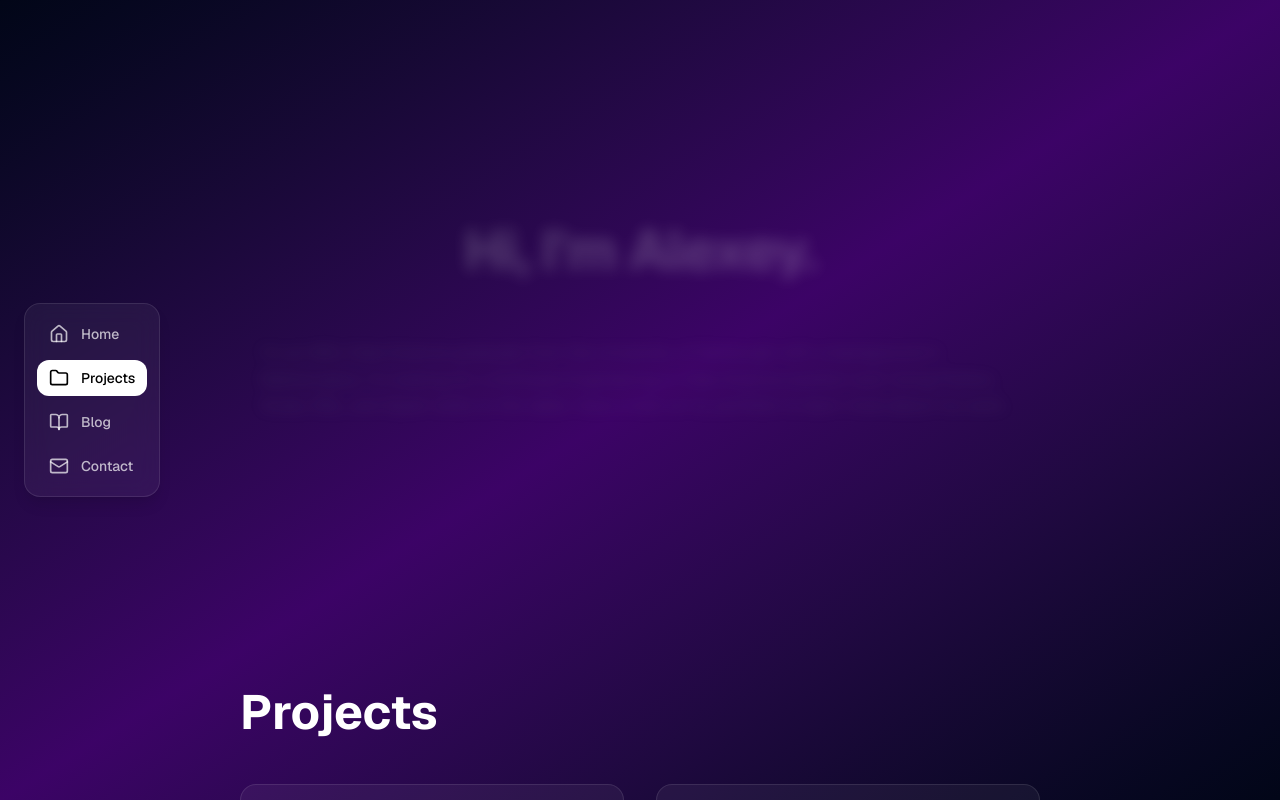
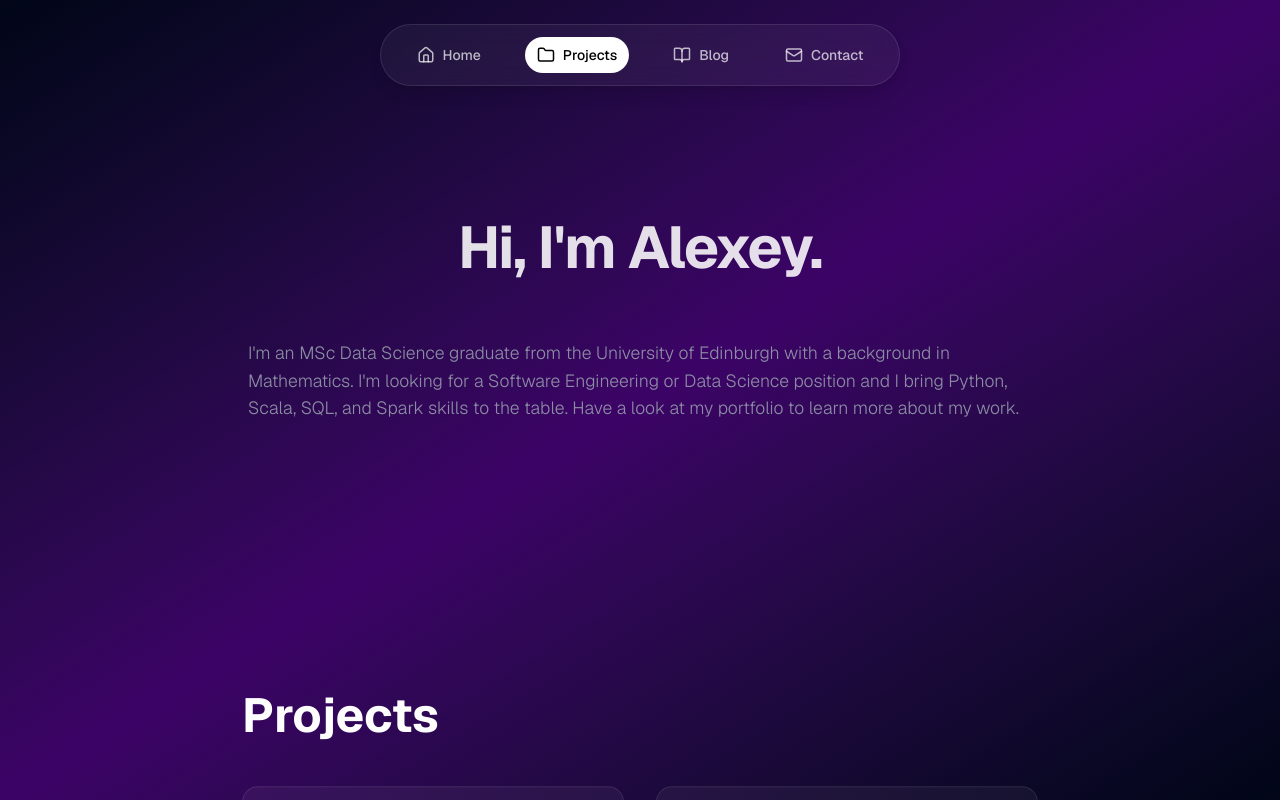
Before and after one commit to AlexeyDronov/portfolio, a Next.js app: page / in a window 1280 px wide. Shown: the top 802 px of the page. Built offline with nearby package versions, Linux system fonts and the light colour scheme.

Commit message:
UI/UX improvements

```diff
--- a/app/components/ClientHome.tsx
+++ b/app/components/ClientHome.tsx
@@ -19,53 +19,140 @@ interface ClientHomeProps {
 
 export default function ClientHome({ posts }: ClientHomeProps) {
     const [activeSection, setActiveSection] = useState("hero");
-    const baseSectionClasses = "flex min-h-[80vh] w-full flex-col justify-center px-6 md:px-12 py-12 transition-all duration-700";
+    const [sidebarState, setSidebarState] = useState({ mode: "full" as "full" | "icon", visible: true });
+    const [showTopNav, setShowTopNav] = useState(true);
+    const [sectionStyles, setSectionStyles] = useState<Record<string, { opacity: number; scale: number }>>({});
+
+    const baseSectionClasses = "flex min-h-[80vh] w-full flex-col justify-center px-6 md:px-12 py-12 transition-all duration-100 ease-out";
+
+    useEffect(() => {
+        const handleResize = () => {
+            const width = window.innerWidth;
+            const contentWidth = Math.min(width, 896); // max-w-4xl = 56rem = 896px
+            const spaceLeft = (width - contentWidth) / 2;
+
+            // Sidebar widths (approximate)
+            const fullSidebarWidth = 220; // w-48 + padding/gap
+            const iconSidebarWidth = 80;  // w-fit (icon) + padding
+
+            if (spaceLeft < iconSidebarWidth) {
+                setSidebarState({ mode: "icon", visible: false });
+            } else if (spaceLeft < fullSidebarWidth) {
+                setSidebarState({ mode: "icon", visible: true });
+            } else {
+                setSidebarState({ mode: "full", visible: true });
+            }
+        };
+
+        handleResize(); // Initial check
+        window.addEventListener("resize", handleResize);
+        return () => window.removeEventListener("resize", handleResize);
+    }, []);
 
     useEffect(() => {
         const handleScroll = () => {
+            const scrollY = window.scrollY;
+            const viewportHeight = window.innerHeight;
+            const viewportCenter = scrollY + viewportHeight / 2;
+
+            // TopNav visibility logic
+            // Hide TopNav later, but ensure it's gone before projects
+            setShowTopNav(scrollY < viewportHeight * 0.3);
+
+            // Sidebar visibility logic
+            // Show sidebar later, ensuring we are well into the transition
+            const showSidebar = scrollY > viewportHeight * 0.55;
+            setSidebarState(prev => ({ ...prev, visible: showSidebar }));
+
+            // Active section logic
             const sections = navItems.map(item => item.id);
-            const scrollPosition = window.scrollY + window.innerHeight / 3;
+            let currentSection = "hero";
+            const newSectionStyles: Record<string, { opacity: number; scale: number }> = {};
 
-            let currentSection = "hero";
             for (const sectionId of sections) {
                 const element = document.getElementById(sectionId);
-                if (element && element.offsetTop <= scrollPosition) {
-                    currentSection = sectionId;
+                if (element) {
+                    const rect = element.getBoundingClientRect();
+                    const elementCenter = rect.top + window.scrollY + rect.height / 2;
+                    const distance = Math.abs(viewportCenter - elementCenter);
+
+                    // Calculate opacity and scale based on distance
+                    // Relaxed transition: wider range of full opacity
+                    const normalizedDistance = Math.min(distance / viewportHeight, 1);
+
+                    // Opacity: 1 at center, stays 1 for a bit, then fades to 0.4
+                    // Using a power curve to keep it visible longer
+                    const opacity = Math.max(1 - Math.pow(normalizedDistance, 2) * 0.8, 0.4);
+
+                    // Scale: 1 at center, 0.95 at edges (subtle)
+                    const scale = Math.max(1 - normalizedDistance * 0.05, 0.95);
+
+                    newSectionStyles[sectionId] = { opacity, scale };
+
+                    if (element.offsetTop <= scrollY + viewportHeight / 3) {
+                        currentSection = sectionId;
+                    }
                 }
             }
 
             setActiveSection(currentSection);
+            setSectionStyles(newSectionStyles);
         };
 
         window.addEventListener("scroll", handleScroll);
+        handleScroll(); // Initial check
         return () => window.removeEventListener("scroll", handleScroll);
     }, []);
 
-    const getSectionStyle = (id: string) => {
-        return activeSection === id ? "opacity-100 blur-none scale-100" : "opacity-20 blur-sm scale-95";
-    };
+    return (
+        <div className="relative flex min-h-screen w-full flex-col font-sans text-white items-center overflow-x-hidden">
+            <Pattern />
+            <TopNav activeSection={activeSection} visible={showTopNav} />
+            <Sidebar activeSection={activeSection} mode={sidebarState.mode} visible={sidebarState.visible} />
 
-    return (
-        <div className="relative flex min-h-screen w-full flex-col font-sans text-white items-center">
-            <Pattern />
-            <TopNav activeSection={activeSection} />
-            <Sidebar activeSection={activeSection} />
-
-            <main className="flex w-6xl max-w-4xl flex-col items-center">
-                <section id="hero" className={`${baseSectionClasses} ${getSectionStyle("hero")}`}>
+            <main className="flex w-full max-w-4xl flex-col items-center z-10">
+                <section
+                    id="hero"
+                    className={baseSectionClasses}
+                    style={{
+                        opacity: sectionStyles["hero"]?.opacity ?? 1,
+                        transform: `scale(${sectionStyles["hero"]?.scale ?? 1})`
+                    }}
+                >
                     <Hero />
                     <About />
                 </section>
 
-                <section id="projects" className={`${baseSectionClasses} ${getSectionStyle("projects")}`}>
+                <section
+                    id="projects"
+                    className={baseSectionClasses}
+                    style={{
+                        opacity: sectionStyles["projects"]?.opacity ?? 0.2,
+                        transform: `scale(${sectionStyles["projects"]?.scale ?? 0.9})`
+                    }}
+                >
                     <Projects />
                 </section>
 
-                <section id="blog" className={`${baseSectionClasses} ${getSectionStyle("blog")}`}>
+                <section
+                    id="blog"
+                    className={baseSectionClasses}
+                    style={{
+                        opacity: sectionStyles["blog"]?.opacity ?? 0.2,
+                        transform: `scale(${sectionStyles["blog"]?.scale ?? 0.9})`
+                    }}
+                >
                     <Blog posts={posts} />
                 </section>
 
-                <section id="contact" className={`${baseSectionClasses} ${getSectionStyle("contact")}`}>
+                <section
+                    id="contact"
+                    className={baseSectionClasses}
+                    style={{
+                        opacity: sectionStyles["contact"]?.opacity ?? 0.2,
+                        transform: `scale(${sectionStyles["contact"]?.scale ?? 0.9})`
+                    }}
+                >
                     <Contact />
                 </section>
             </main>
--- a/app/components/Sections/Blog.tsx
+++ b/app/components/Sections/Blog.tsx
@@ -11,7 +11,7 @@ export default function Blog({ posts }: BlogProps) {
 
     return (
         <div className="flex flex-col w-full gap-12">
-            <div className="flex flex-col md:flex-row justify-between items-end gap-4">
+            <div className="flex flex-col md:flex-row justify-between items-start md:items-end gap-4">
                 <div className="flex flex-col gap-4">
                     <h2 className="text-4xl md:text-5xl font-bold text-white">Latest Posts</h2>
                 </div>
--- a/app/components/UI/Sidebar.tsx
+++ b/app/components/UI/Sidebar.tsx
@@ -5,9 +5,11 @@ import { navItems } from "../../lib/navConfig";
 
 interface SidebarProps {
     activeSection: string;
+    mode?: "full" | "icon";
+    visible?: boolean;
 }
 
-export default function Sidebar({ activeSection }: SidebarProps) {
+export default function Sidebar({ activeSection, mode = "full", visible = true }: SidebarProps) {
     const scrollToSection = (id: string) => {
         const element = document.getElementById(id);
         if (element) {
@@ -15,15 +17,13 @@ export default function Sidebar({ activeSection }: SidebarProps) {
         }
     };
 
-    // Visible when NOT in hero section
-    const isVisible = activeSection !== "hero";
-
     return (
         <aside
-            className={`fixed left-6 top-1/2 -translate-y-1/2 z-50 hidden md:flex flex-col gap-4 transition-all duration-500 ${isVisible ? "opacity-100 translate-x-0" : "opacity-0 -translate-x-20 pointer-events-none"
+            className={`fixed left-6 top-1/2 -translate-y-1/2 z-50 flex flex-col gap-4 transition-all duration-500 ${visible ? "opacity-100 translate-x-0" : "opacity-0 -translate-x-20 pointer-events-none"
                 }`}
         >
-            <div className="flex flex-col items-start gap-2 p-3 rounded-2xl bg-white/5 backdrop-blur-md border border-white/10 shadow-lg">
+            <div className={`flex flex-col items-center gap-2 p-3 rounded-2xl bg-white/5 backdrop-blur-md border border-white/10 shadow-lg transition-all duration-500 ${mode === "icon" ? "w-fit" : "w-48 items-start"
+                }`}>
                 {navItems.map((item) => {
                     const Icon = item.icon;
                     const isActive = activeSection === item.id;
@@ -32,13 +32,15 @@ export default function Sidebar({ activeSection }: SidebarProps) {
                         <button
                             key={item.id}
                             onClick={() => scrollToSection(item.id)}
-                            className={`group flex items-center gap-3 px-3 py-2 rounded-xl transition-all duration-300 w-full ${isActive
-                                    ? "bg-white text-black"
-                                    : "text-white/70 hover:text-white hover:bg-white/10"
-                                }`}
+                            className={`group flex items-center px-3 py-2 rounded-xl transition-all duration-300 w-full ${isActive
+                                ? "bg-white text-black"
+                                : "text-white/70 hover:text-white hover:bg-white/10"
+                                } ${mode === "full" ? "gap-3" : "justify-center"}`}
+                            title={mode === "icon" ? item.label : undefined}
                         >
-                            <Icon size={20} />
-                            <span className="text-sm font-medium hidden xl:block">
+                            <Icon size={20} className="shrink-0" />
+                            <span className={`text-sm font-medium whitespace-nowrap overflow-hidden transition-all duration-300 ${mode === "icon" ? "w-0 opacity-0" : "w-auto opacity-100"
+                                }`}>
                                 {item.label}
                             </span>
                         </button>
--- a/app/components/UI/TopNav.tsx
+++ b/app/components/UI/TopNav.tsx
@@ -5,9 +5,10 @@ import { navItems } from "../../lib/navConfig";
 
 interface TopNavProps {
     activeSection: string;
+    visible?: boolean;
 }
 
-export default function TopNav({ activeSection }: TopNavProps) {
+export default function TopNav({ activeSection, visible = true }: TopNavProps) {
     const scrollToSection = (id: string) => {
         const element = document.getElementById(id);
         if (element) {
@@ -15,12 +16,9 @@ export default function TopNav({ activeSection }: TopNavProps) {
         }
     };
 
-    // Visible ONLY in hero section
-    const isVisible = activeSection === "hero";
-
     return (
         <nav
-            className={`fixed top-0 left-0 w-full z-50 flex justify-center py-6 transition-all duration-500 ${isVisible ? "opacity-100 translate-y-0" : "opacity-0 -translate-y-full pointer-events-none"
+            className={`fixed top-0 left-0 w-full z-50 flex justify-center py-6 transition-all duration-500 ${visible ? "opacity-100 translate-y-0" : "opacity-0 -translate-y-full pointer-events-none"
                 }`}
         >
             <div className="flex items-center gap-2 md:gap-8 px-6 py-3 rounded-full bg-white/5 backdrop-blur-md border border-white/10 shadow-lg">
@@ -33,8 +31,8 @@ export default function TopNav({ activeSection }: TopNavProps) {
                             key={item.id}
                             onClick={() => scrollToSection(item.id)}
                             className={`group flex items-center gap-2 px-3 py-2 rounded-full transition-all duration-300 ${isActive
-                                    ? "bg-white text-black"
-                                    : "text-white/70 hover:text-white hover:bg-white/10"
+                                ? "bg-white text-black"
+                                : "text-white/70 hover:text-white hover:bg-white/10"
                                 }`}
                         >
                             <Icon size={18} />
```
